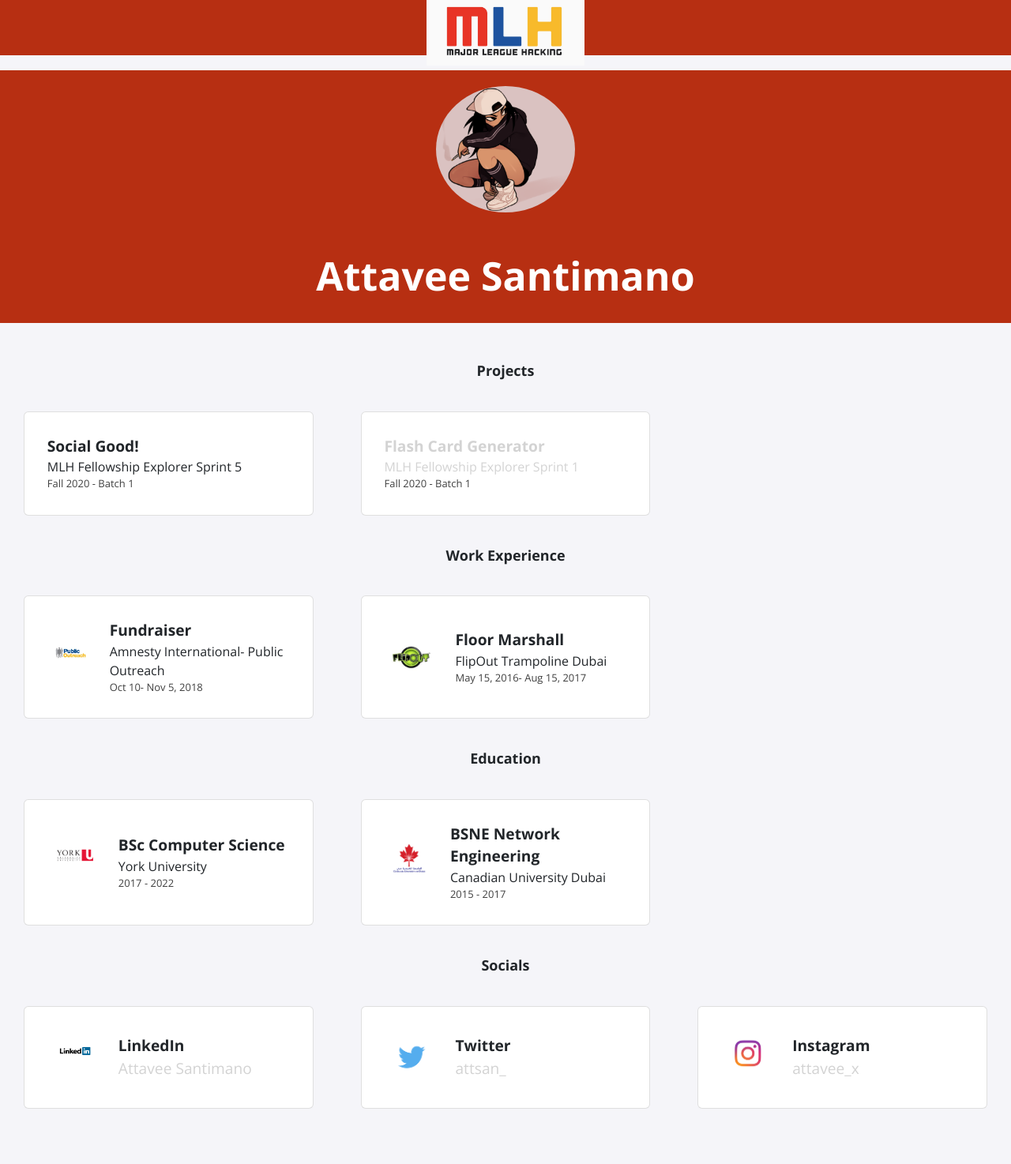
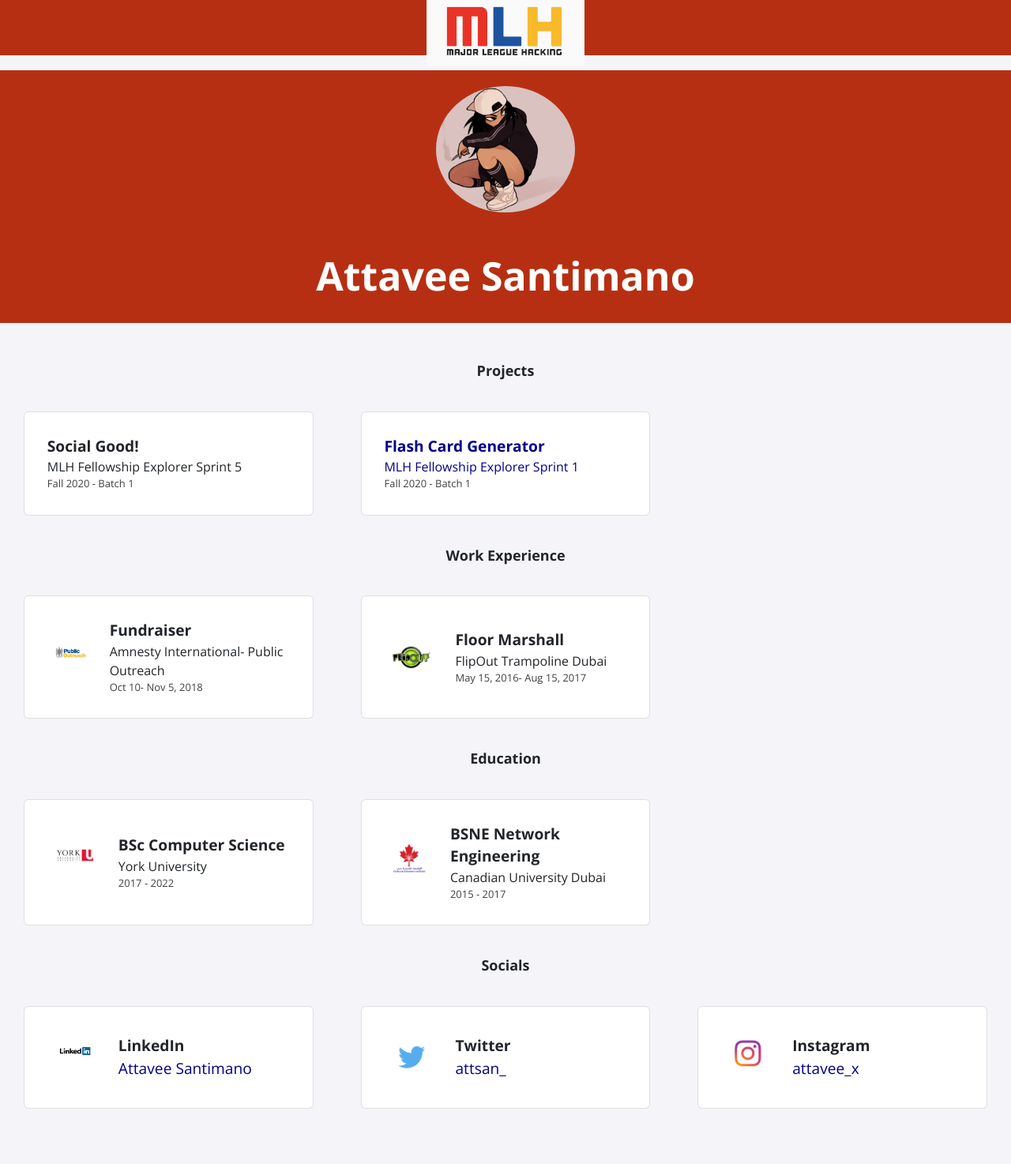
Before and after one commit to AttSan/AttSan.github.io, a Jekyll site: the page built from index.html, in a window 1280 px wide. Shown: the whole page at 79% size. Built offline with Jekyll 4.4.1, drawn with Linux system fonts in a browser that asks for light colours; nearby versions of some CDN libraries.

Commit message:
Update all.scss

```diff
--- a/_sass/all.scss
+++ b/_sass/all.scss
@@ -58,7 +58,7 @@
 }
 
 a {
-    color: lightgray;
+    color: darkblue;
     cursor: default;
 }
 
```
